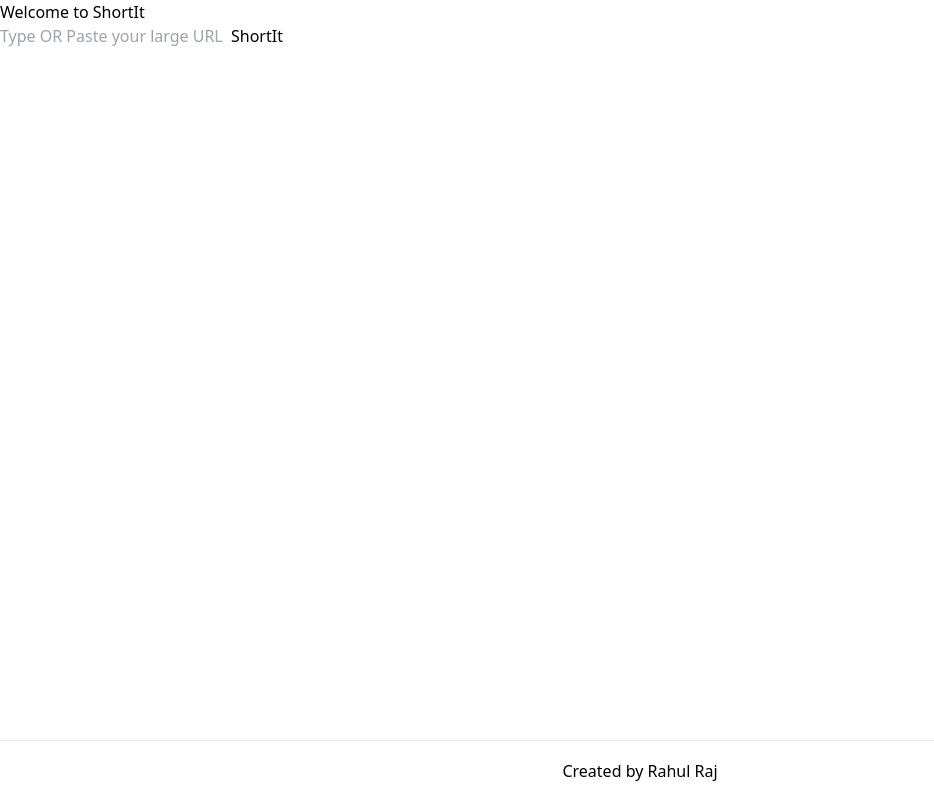
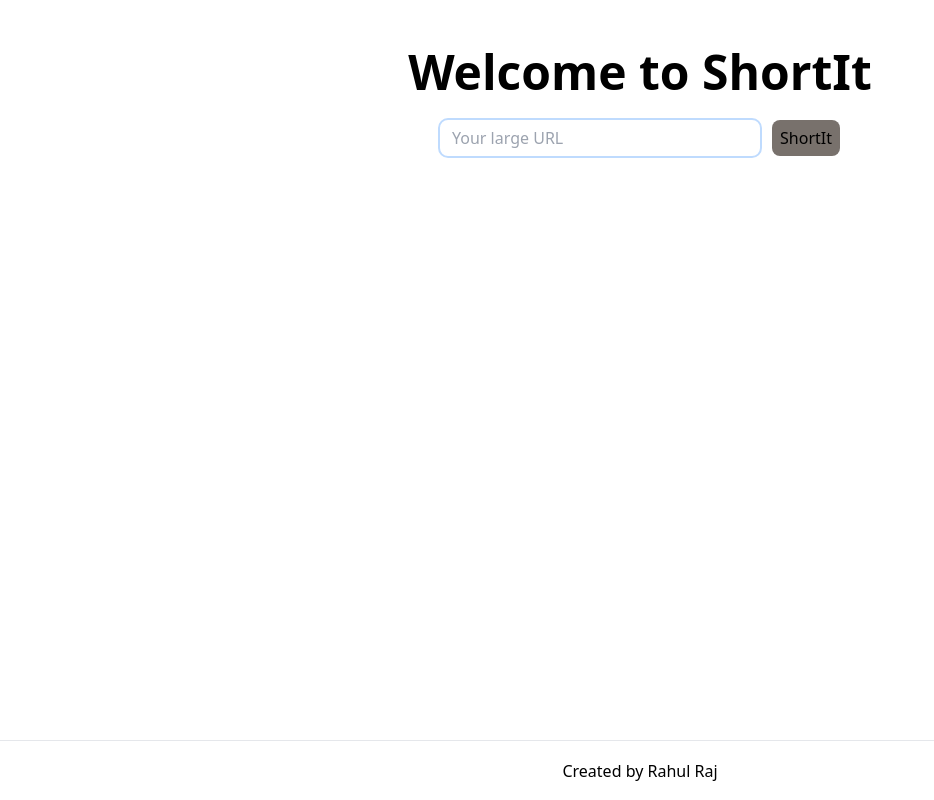
Before and after one commit to Rrhul0/shortit, a Next.js app: page / in a window 1280 px wide. Shown: the whole page, without its empty margins (0-934 px from the left). Built offline with nearby package versions, Linux system fonts and the light colour scheme.

Commit message:
added some style to the index page

```diff
--- a/components/showUrls.tsx
+++ b/components/showUrls.tsx
@@ -11,10 +11,12 @@ export default function ShowUrls({ urlIndex }: { urlIndex: number }) {
     const paths = url.paths
 
     return (
-        <li key={url.id}>
-            <div>url: {url.to_url}</div>
+        <li key={url.id} className='border rounded-lg px-3 py-2 bg-stone-200'>
             <div>
-                paths:{' '}
+                Full URL: <a href={url.to_url}>{url.to_url}</a>
+            </div>
+            <div>
+                Short URLs:{' '}
                 <ul>
                     <li>
                         <a href={window.location.href + url.id} target='_blank' rel='noopener noreferrer'>
--- a/pages/_app.tsx
+++ b/pages/_app.tsx
@@ -28,7 +28,9 @@ export default function App({ Component, pageProps }: AppProps) {
         <ErrorContext.Provider value={{ error, setError }}>
             <URLsContext.Provider value={{ urls, setUrls }}>
                 <main className='grid grid-cols-1 grid-rows-[1fr_60px] h-screen w-screen'>
-                    <Component {...pageProps} />
+                    <div className='overflow-y-scroll'>
+                        <Component {...pageProps} />
+                    </div>
                     <Footer />
                 </main>
             </URLsContext.Provider>
--- a/pages/index.tsx
+++ b/pages/index.tsx
@@ -32,30 +32,29 @@ export default function Home() {
     }
 
     return (
-        <div>
-            <main>
-                <h1>Welcome to ShortIt</h1>
+        <div className='flex flex-col items-center gap-6'>
+            <h1 className='font-extrabold text-5xl mt-12'>Welcome to ShortIt</h1>
 
-                <form onSubmit={onSubmitURL}>
+            <form onSubmit={onSubmitURL} className='flex gap-3'>
                 <input
-                        placeholder='Type OR Paste your large URL'
+                    placeholder='Your large URL'
                     value={url}
+                    className='px-3 rounded-lg w-[25vw] outline-blue-200 outline outline-2 hover:outline-blue-400 focus-visible:outline-blue-400 hover:outline hover:outline-offset-0 hover:outline-2 focus-visible:outline focus-visible:outline-2'
                     onChange={e => setUrl(e.currentTarget.value)}
                 />
-                    <button type='submit'>ShortIt</button>
+                <button type='submit' className='transition-all bg-stone-500 rounded-lg px-2 py-1.5 hover:bg-stone-600'>
+                    ShortIt
+                </button>
             </form>
+            <ol className='p-4 self-stretch flex flex-col gap-4'>
                 {processing ? (
-                    <div>
+                    <li>
                         <div>url: {processing}</div>
-                        <div>Processing...</div>
-                    </div>
+                        <div>path: processing...</div>
+                    </li>
                 ) : null}
-                <ol>
-                    {urls?.reverse().map((url, index) => (
-                        <ShowUrls key={url.id} urlIndex={index} />
-                    ))}
+                {urls?.map((url, index) => <ShowUrls key={url.id} urlIndex={index} />).reverse()}
             </ol>
-            </main>
         </div>
     )
 }
```
Lines whose indentation alone changed are shown as unchanged.
